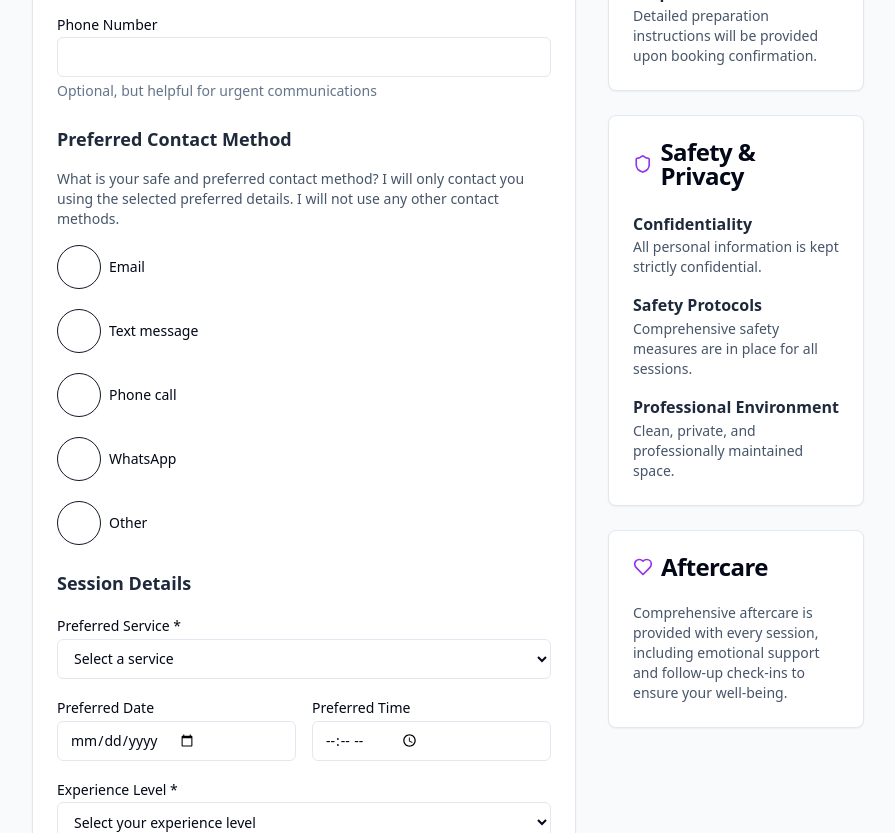
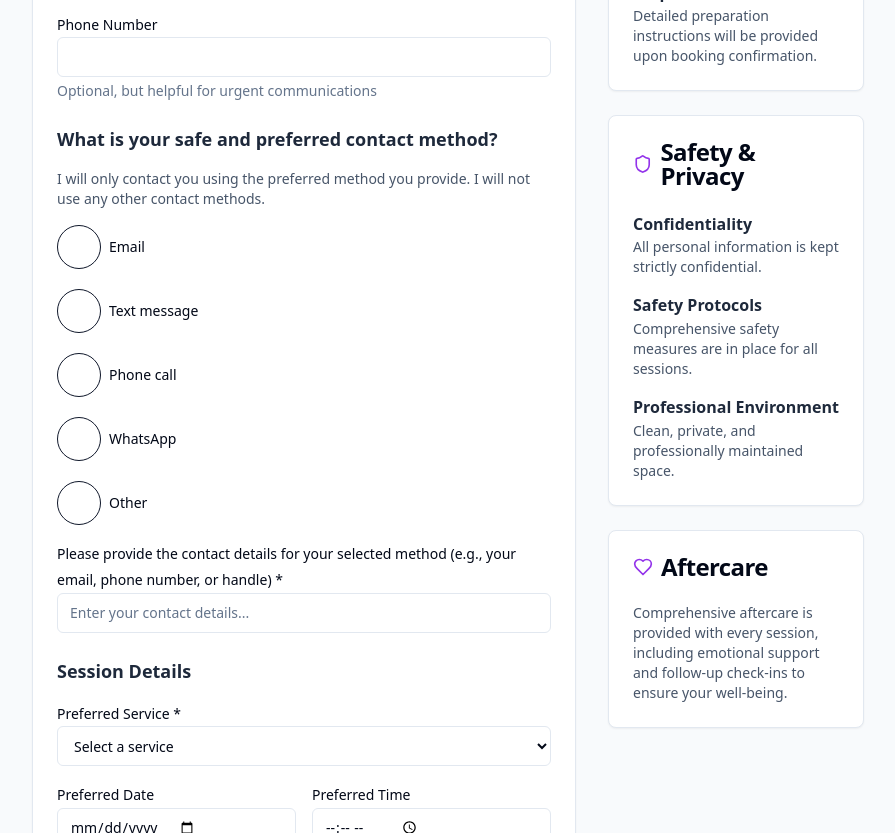
Before and after one commit to CustomCreations2025/mistressmya.github.io, a React (Vite) app: page /booking in a window 1280 px wide. Shown: the part 760-1593 px from the top of the page, without its empty margins (192-1087 px from the left). Built offline with nearby package versions, Linux system fonts and the light colour scheme.

Commit message:
feat: Add contact method section to booking form
Adds a new section to the booking form asking for the client's preferred contact method, including a note about contact methods and a required text box for contact details.

```diff
--- a/src/pages/Booking.tsx
+++ b/src/pages/Booking.tsx
@@ -1,3 +1,4 @@
+
 import Layout from "@/components/Layout";
 import { Card, CardContent, CardHeader, CardTitle } from "@/components/ui/card";
 import { Button } from "@/components/ui/button";
@@ -18,7 +19,7 @@ const Booking = () => {
     preferredTime: "",
     experience: "",
     contactMethod: "",
-    otherContactMethod: "",
+    contactDetails: "",
     message: "",
     agreements: {
       age: false,
@@ -172,9 +173,9 @@ const Booking = () => {
 
                     {/* Preferred Contact Method */}
                     <div className="space-y-4">
-                      <h3 className="text-lg font-semibold text-slate-800">Preferred Contact Method</h3>
+                      <h3 className="text-lg font-semibold text-slate-800">What is your safe and preferred contact method?</h3>
                       <p className="text-sm text-slate-600 mb-4">
-                        What is your safe and preferred contact method? I will only contact you using the selected preferred details. I will not use any other contact methods.
+                        I will only contact you using the preferred method you provide. I will not use any other contact methods.
                       </p>
 
                       <RadioGroup
@@ -191,18 +192,17 @@ const Booking = () => {
                         ))}
                       </RadioGroup>
 
-                      {formData.contactMethod === "Other" && (
-                        <div className="mt-4">
-                          <Label htmlFor="otherContactMethod">Please specify your preferred contact method:</Label>
-                          <Input
-                            id="otherContactMethod"
-                            name="other_contact_method"
-                            value={formData.otherContactMethod}
-                            onChange={(e) => handleInputChange("otherContactMethod", e.target.value)}
-                            placeholder="Please specify..."
-                          />
-                        </div>
-                      )}
+                      <div className="mt-4">
+                        <Label htmlFor="contactDetails">Please provide the contact details for your selected method (e.g., your email, phone number, or handle) *</Label>
+                        <Input
+                          id="contactDetails"
+                          name="contact_details"
+                          value={formData.contactDetails}
+                          onChange={(e) => handleInputChange("contactDetails", e.target.value)}
+                          placeholder="Enter your contact details..."
+                          required
+                        />
+                      </div>
                     </div>
 
                     {/* Session Details */}
```
